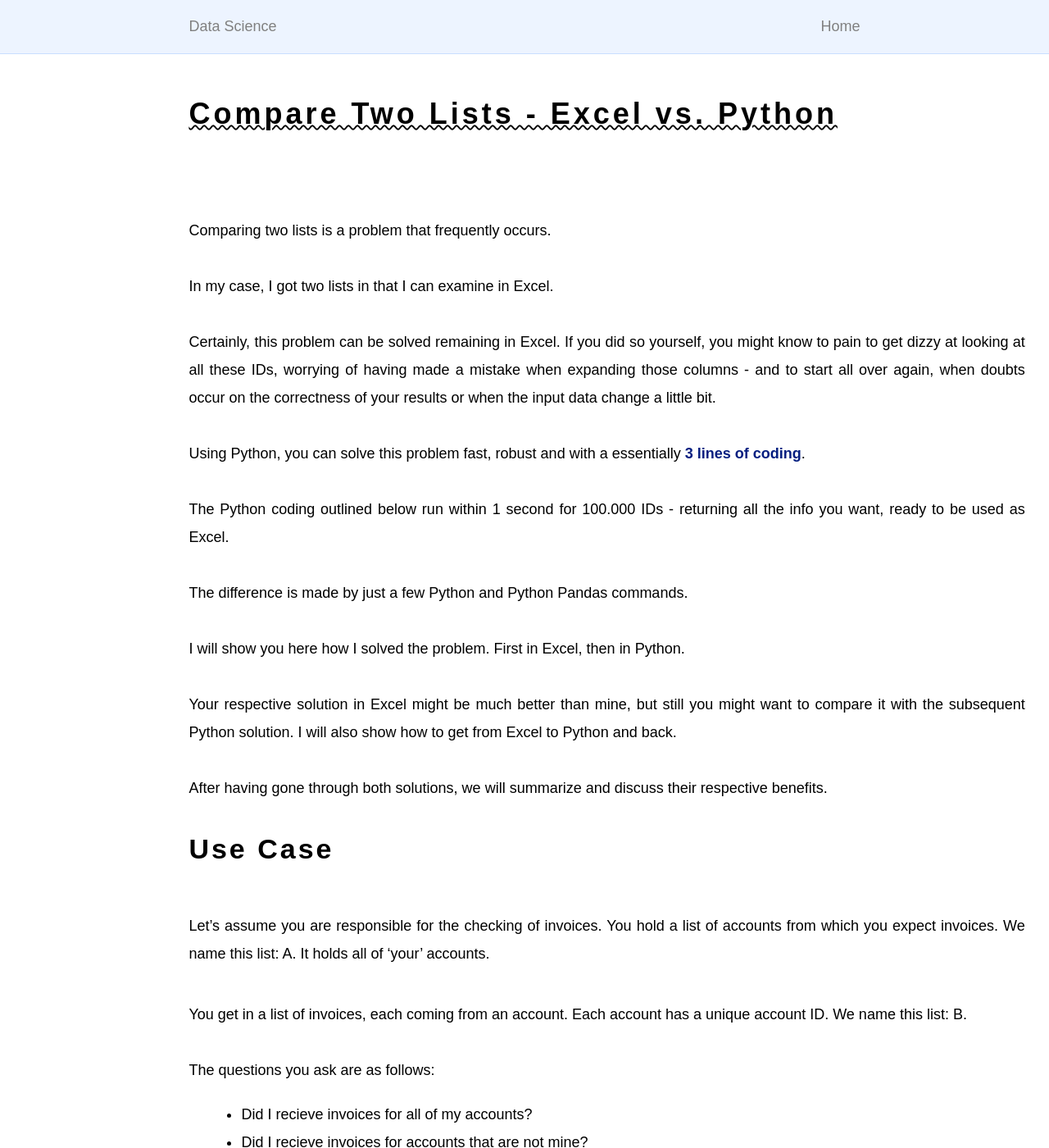
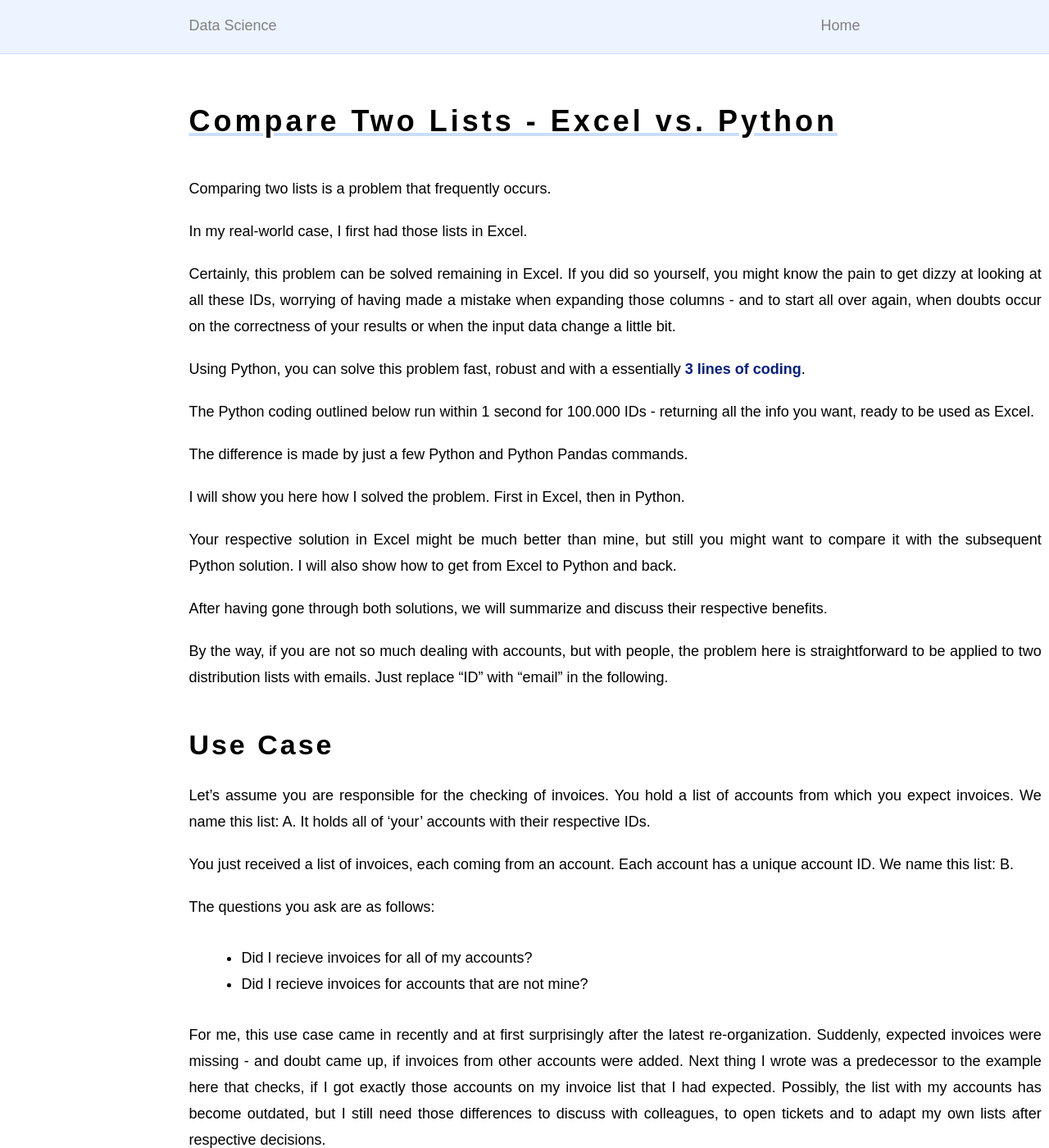
Before and after one commit to MaSe69/mase, a Jekyll site: the page built from md/10_DataScience/CompareTwoLists.md, in a window 1280 px wide and 1400 px high. Shown: the whole window at 82% size. Built offline with Jekyll 4.4.1, drawn with Linux system fonts in a browser that asks for light colours; some of the changed text lies outside the part shown.

Commit message:
compare two lists

```diff
--- a/assets/css/css_common/common.css
+++ b/assets/css/css_common/common.css
@@ -16,7 +16,7 @@
 body {
   font-size: 18px;
   line-height: 28px;
-  line-height: 34px;
+  line-height: 32px;
   color: black;
   text-align: justify;
   font-family: Arial, Helvetica, sans-serif;
@@ -25,17 +25,17 @@ body {
 
 
 p {
-  padding: 40px 20px  0px  0px;
-  margin: 0px 0px  00px  0px;
+  padding: 10px 0px  10px  0px;
+  margin: 0px 0px  0px  0px;
 }
 
 h1 {
   font-size: 36px;
   font-weight: 800;
   letter-spacing: 4px;
-  padding: 40px 20px  0px  0px;
+  padding: 50px 20px  40px  0px;
   margin: 0px 0px  00px  0px;
-  text-decoration: underline wavy 2px;
+  text-decoration: underline solid 4px var(--blue20);
 
 }
 h2 {
@@ -72,6 +72,7 @@ code {
 img {
   /* Decisive to keep the picture in the flexbox! */
   max-width: 100%;
+  height: 500px;
 }
 
 strong {
@@ -98,3 +99,8 @@ a:hover, a:active {
   color: var(--green70);
   text-decoration: underline;
 }
+
+.capture {
+  text-align: center;
+  font-size: 20px;
+}
--- a/md/10_DataScience/CompareTwoLists.md
+++ b/md/10_DataScience/CompareTwoLists.md
@@ -6,32 +6,35 @@ permalink: /comparetwolists
 
 
 # Compare Two Lists - Excel vs. Python
-<br/><br/>
+
 Comparing two lists is a problem that frequently occurs.
-<br/><br/>
-In my case, I got two lists in that I can examine in Excel.
-<br/><br/>
- Certainly, this problem can be solved remaining in Excel. If you did so yourself, you might know to pain to get dizzy at looking at all these IDs, worrying of having made a mistake when expanding those columns - and to start all over again, when doubts occur on the correctness of your results or when the input data change a little bit.
-<br/><br/>
+
+In my real-world case, I first had those lists in Excel.
+
+ Certainly, this problem can be solved remaining in Excel. If you did so yourself, you might know the pain to get dizzy at looking at all these IDs, worrying of having made a mistake when expanding those columns - and to start all over again, when doubts occur on the correctness of your results or when the input data change a little bit.
+
 Using Python, you can solve this problem fast, robust and with a essentially **3 lines of coding**.
-<br/><br/>
+
 The Python coding outlined below run within 1 second for 100.000 IDs - returning all the info you want, ready to be used as Excel.
-<br/><br/>
+
 The difference is made by just a few Python and Python Pandas commands.
-<br/><br/>
+
 I will show you here how I solved the problem. First in Excel, then in Python.
-<br/><br/>
+
 Your respective solution in Excel might be much better than mine, but still you might want to compare it with the subsequent Python solution. I will also show how to get from Excel to Python and back.
-<br/><br/>
+
 After having gone through both solutions, we will summarize and discuss their respective benefits.
+
+By the way, if you are not so much dealing with accounts, but with people, the problem here is straightforward to be applied to two distribution lists with emails. Just replace "ID" with "email" in the following.
+
 
 ## Use Case
 
 Let's assume you are responsible for the checking of invoices.
-You hold a list of accounts from which you expect invoices. We name this list: A. It holds all of 'your' accounts.
+You hold a list of accounts from which you expect invoices. We name this list: A. It holds all of 'your' accounts with their respective IDs.
 
-You get in a list of invoices, each coming from an account. Each account has a unique account ID. We name this list: B.
-<br/><br/>
+You just received a list of invoices, each coming from an account. Each account has a unique account ID. We name this list: B.
+
 The questions you ask are as follows:
 
 - Did I recieve invoices for all of my accounts?
@@ -39,6 +42,7 @@ The questions you ask are as follows:
 
 For me, this use case came in recently and at first surprisingly after the latest re-organization. Suddenly, expected invoices were missing - and doubt came up, if invoices from other accounts were added. Next thing I wrote was a predecessor to the example here that checks, if I got exactly those accounts on my invoice list that I had expected.
 Possibly, the list with my accounts has become outdated, but I still need those differences to discuss with colleagues, to open tickets and to adapt my own lists after respective decisions.
+
 Soon after, I realized that it is not only me having this problem, but all my peers dealing with such a task of invoice checking are facing the same problem. Suddenly, all 'internal lists' are re-shuffled. This problem also reoccurs with each reorganization that implies a re-distribution of such accounts.
 
 Wouldn't it be time to work out the pattern and to come up with an efficient solution?
@@ -47,11 +51,11 @@ Wouldn't it be time to work out the pattern and to come up with an efficient sol
 
 For the example here, I created IDs representing accounts of the following pattern:
 
-<br/>
+
 >
         "5cgb19c9-nxs2-c9f-xx12-894w1b894f38"
 
-<br/>
+
 They are in fact of identical format as the 'real accounts' that I am dealing with.
 
 I tried various amounts of IDs and ended up with 30 IDs, which seem to be sufficient to illustrate the points to be made here. No need to deal with my typical amounts of 80 to 800 account IDs.
@@ -75,12 +79,12 @@ In the picture below, you see the two lists as the two left-most columns, which
 
 The common technical approach that I also have seen my colleagues doing is to use the "vlookup" command of Excel. My solutions requires as a next step an intermediate column for this vlookup command. In this intermediate column, I get all the IDs that are in list B, but not in list A. The formula looks like this:
 
-<br/>
+
 >
 
     =VLOOKUP(C3;B$3:B$30;1;FALSE)
 
-<br/>
+
 There are several traps, you might run into when using this command.
 
 - First of all, in our case here you need to set the last parameter to FALSE. FALSE here means 'exact match'.
@@ -90,7 +94,9 @@ There are several traps, you might run into when using this command.
 
 ![Screenshot of Excel solution](./md/10_DataScience/Intersection_Excel.PNG)
 
-Each unique ID in the second column leads to a "#N/A" in the third column. Optically, this is not a beauty, but it helps to select the desired subset by just filter off those '#N/A'. You can then copy and paste the content into the next column and name it rightfully S1, as it contains the shared IDs.
+<p class="capture">Complete problem and solution in Excel: Lists A, B, S1, S2 and S3.</p>
+
+Each unique ID in the second column leads to a "#N/A" in the third column. Optically, this is not a beauty, but I used it to select the desired subset by just filter off those '#N/A'. You can then copy and paste the content into the next column and name it rightfully S1, as it contains the shared IDs.
 
 Repeating the filter for the complementary subset, directly leads to S3, i.e. the unique entries in list B.
 Getting to the unique entries in list A, however, the procedure using vlookup has to be repeated, this time with "entries in A, but not in B". Similarly to S3, the list S2 can be obtained, which contains the unique entries in A.
@@ -108,49 +114,49 @@ The steps used here are as follows:
 - Concat list B with S1 and delete duplicates: Get S3
 
 Here, we need to introduce Pandas which is an library for Python. Pandas is usually imported - after installation - to the respective Python program and abbreviated as "pd". Pandas comes with so-called dataframes which hold lists.
+
 In my example, A and B are already such dataframes, but they can also be the result of an import from Excel files - after having installed the library xlrd - using, for instance,
 
-<br/>
+
 >
     A = pd.read_excel(fileAbsPath, index_col=0)
 
-<br/>
 
 where fileAbsPath is the absolute path to the Excel file. Details are given in the sources linked in the references.
 
-In Python, the command used for merging the two dataframes is as follows:
 
-<br/>
+No matter how we got there, we have now the two dataframes A and B. Without further ado, in fact the very next line gives us the main part of the solution:
+
+
 >
     S1 = pd.merge(A, B, how="inner", left_on="AccountID", right_on="AccountID")
 
-<br/>
+
 In this merge, the "inner" value for the "how" parameters specifies to only merge those rows which have the same value for AccountID in both the "left" and the "right" table. It is crucial to ensure that this "inner join' is carried out.
 
 Lists A and B, respectively are added to the new list S1 using concatenate. Afterwards, all IDs that are not unique are deleted.
 
-<br/>
+
 >
     S2 = pd.concat([S1, A], axis='index').drop_duplicates(keep=False)
 >
 
     S3 = pd.concat([S1, B], axis='index').drop_duplicates(keep=False)
 
-<br/>
+
 All entries that only occur in A can only occur only once in table S1 - as S1 contains only those that also occur in B. Deleting all entries that have more than one occurrence thus leaves S2 with only the subset available in table A only.
 
 Pandas' drop_duplicates command does not need the tables to be sorted. This is a nice feature - compared to a "delete_adjacent_duplicates" command - which also happens to makes this coding much more concise.
 
-You see that after 3 lines of code, the tables S1, S2, S3 hold the solution.
+You see that after 3 lines of code, the tables S1, S2, S3 hold the entire solution. Isn't this amazing?
 
-All 5 dataframes can easily saved either as 5 Excel files or as one Excel file with 5 sheets. The decisive step is to use the Excel writer:
+All the rest of my example program is data preparation and printouts. Nothing missing here, hence, as everybody has a personal style of doing such console outputs. In particular, all 5 dataframes can easily be saved either as 5 Excel files or as one Excel file with 5 sheets. The decisive step is to use the Excel writer:
 
-<br/>
 >
 
     writer = pd.ExcelWriter(fileAbsPath, engine="xlsxwriter")
 
-<br/>
+The details are given in the references, as they are not the focus here.
 
 ## Combining the solution with the original lists
 
@@ -158,37 +164,35 @@ We walked through the key steps of two independent solutions to come up with the
 
 In the original problem, two lists, A and B, were connected to other data. Table A in my case to a semantic list of 'my' accounts, holding email addresses of people I know. The other table was connected to invoices.
 In the (artificial) example here, this would mean to not having received invoices for 2 accounts, but to have received invoices for 14 out-of-group accounts. How to send back an Excel discussing those 14 accounts?
-<br/><br/>
+
 Honestly, I am short of a great answer for Excel. You can of course repeat the vlookup solution again, with the account IDs in the invoices being probed against table S3. You then get again hits and throw out the "#N/A". With hundreds of rows for the invoices this might not a be your solution of choice.
 
-In Python, however, a few lines of additional code solve this problem smoothly. Im my original coding, they are wrapped around the solution above. Before that solution, the original table is copied and truncated to only hold the account IDs. If df_Invoices is the Pandas dataframe that holds all respective invoices, then you get just what was called list B so far using
+You might be fascinated - as I certainly was - how easy this problem is solved using Python Pandas. The original table is copied and truncated to only hold the account IDs. If df_Invoices is the Pandas dataframe that holds all respective invoices, then you get - for the real, real-world list - just what was called list B so far using
 
-<br/>
 >
 
     B = df_Invoices["accountID].copy()
 
-<br/>
-Finally, the inner join as described above is re-applied.
 
-<br/>
+Then the solution already presented above is applied, after having dropped the duplicated IDs from B - similarly as described above.
+
+Finally, the inner join as described above is re-applied, to get the 'missing' columns back.
+
 >
 
     ExcelForDiscussion = pd.merge(S3, df_Invoices, how="inner", left_on="AccountID", right_on="AccountID")
 
-<br/>
 
-Save the dataframe as Excel, attach it to an email. Off it goes. Done.
+Save the dataframe as Excel, attach it to an email. Some polite text. Off it goes. Done.
 
 ## Discussion and Contribution
 
 For small data or problems of minor business impact, an Excel solution would be my personal choice. It saves me or you from the work of upload and download to and from Python, when it is an Excel sheet that is needed at the end.
-For bigger data - and you get an impression here what 30 IDs can do to your eyes - or important business data, the roundtrip to Python might well be worth the effort. Particularly as the coding in Python is so straightforward.
+For bigger data - and you get an impression from the only picture here what 30 IDs can do to your eyes - or important business data, the roundtrip to Python might well be worth the effort. Particularly as the coding in Python is so straightforward.
 
 Each component of the solution used here is well known in the respective community and discussed in much more detail, e.g. in the references given below. However, combining these components to provide the solution to a real-world problem is rarely described in detail.
 
-I want to encourage you to search and detect the pattern discussed here (of having to find an intersection and/or lacking entries).
-Hopefully, you get some inspiration from the components used here and my experience in using them.
+I want to encourage to search for and to detect the pattern discussed here (of having to find an intersection and/or lacking entries). Hopefully, you get some inspiration from the components used here and my experience in using them.
 
 If you happen to be using better components, a faster process or any other means to improve the solutions outlined here, please be assured of my interest.
 
```
